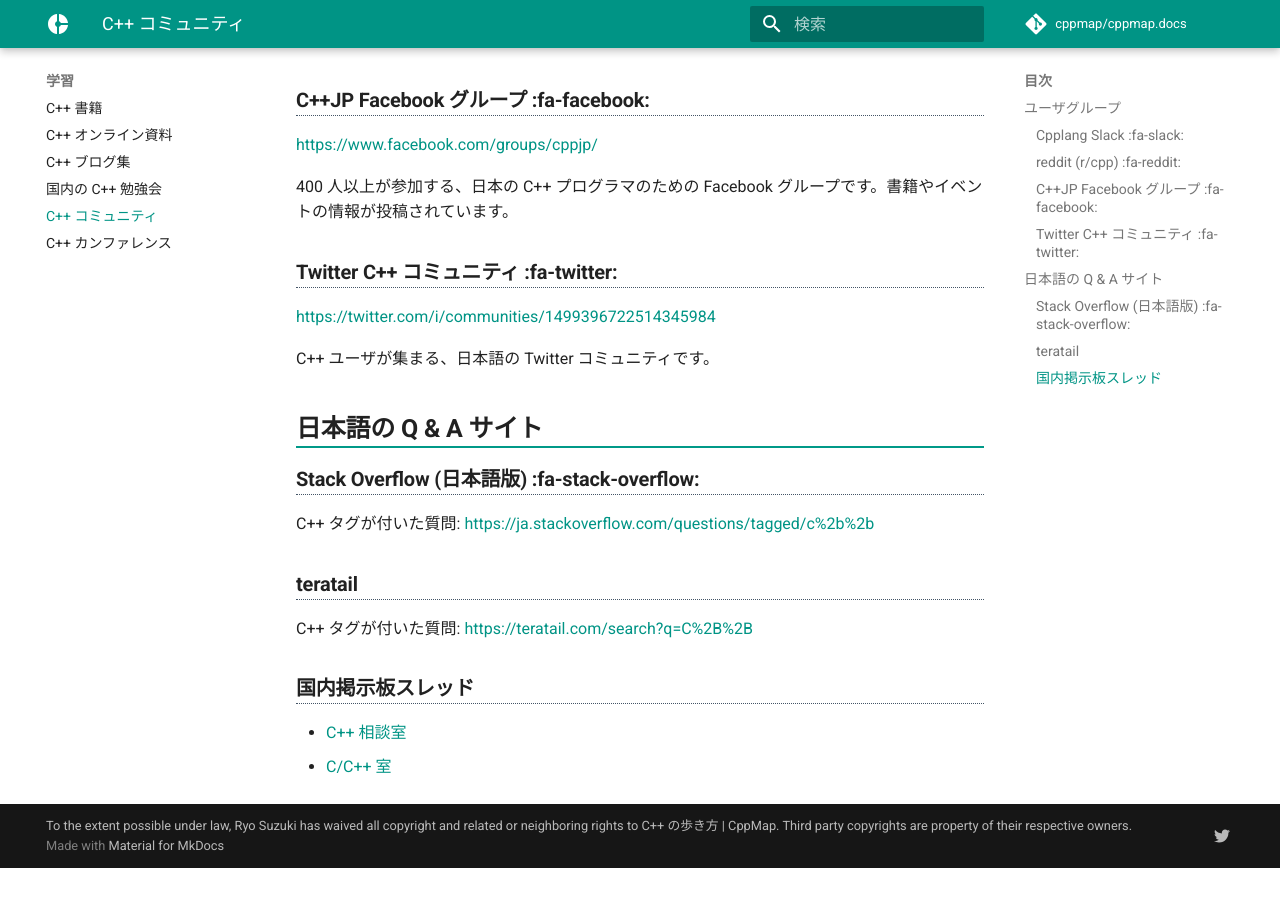
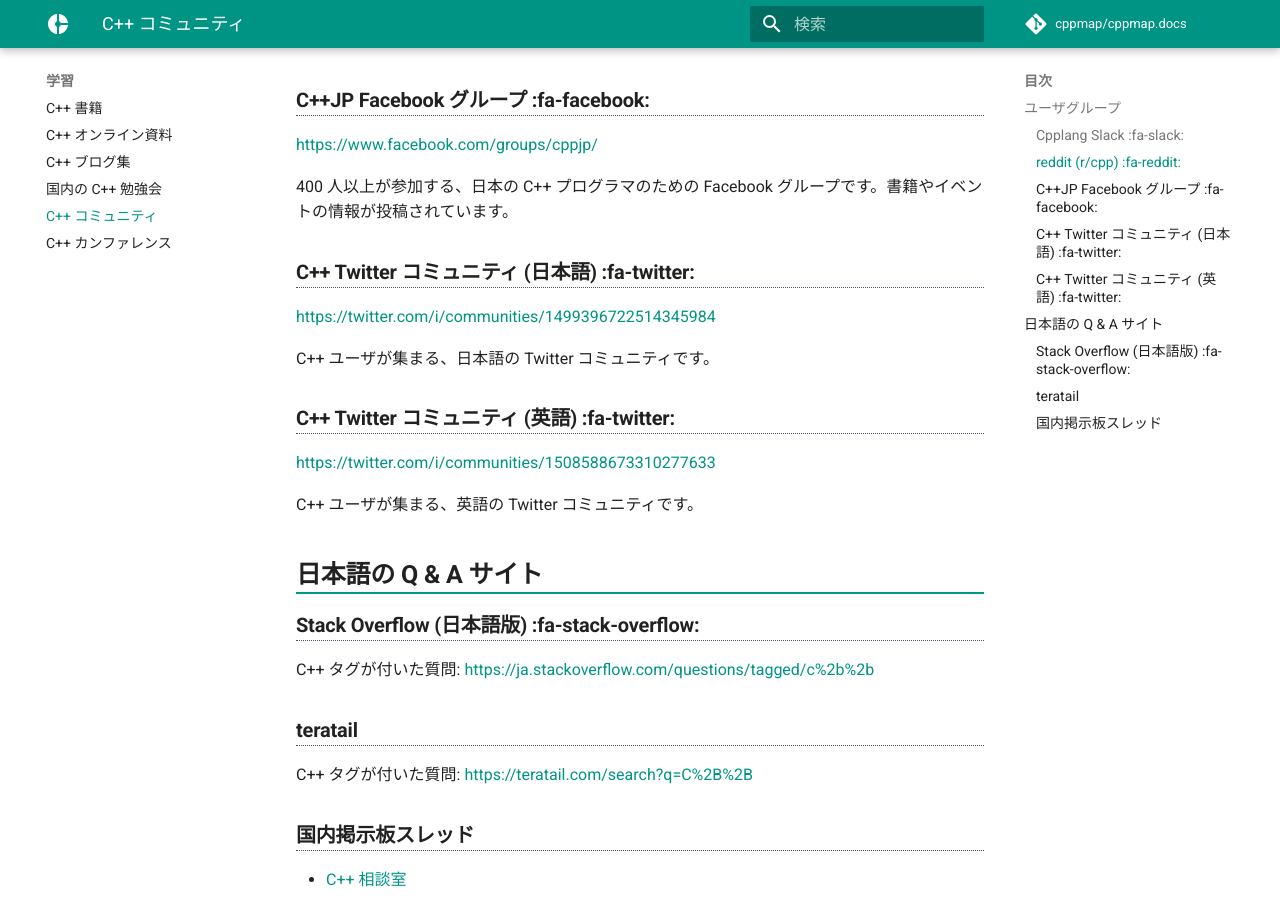
Before and after one commit to cppmap/cppmap.docs, an MkDocs documentation site: the page built from docs/learn/communities.md, in a window 1280 px wide and 900 px high, scrolled down 587 px. Built offline with MkDocs 1.6.1 and Material for MkDocs 9.7.7, drawn with Linux system fonts in a browser that asks for light colours; nearby versions of some CDN libraries; comment, search, counter and statistics services are not loaded; before the commit the page ends 1455 px from its top, so only the background shows below that.

Commit message:
Update communities.md

```diff
--- a/docs/learn/communities.md
+++ b/docs/learn/communities.md
@@ -21,11 +21,17 @@
 
 400 人以上が参加する、日本の C++ プログラマのための Facebook グループです。書籍やイベントの情報が投稿されています。
 
-### Twitter C++ コミュニティ :fa-twitter:
+### C++ Twitter コミュニティ (日本語) :fa-twitter:
 
 [https://twitter.com/i/communities/1499396722514345984](https://twitter.com/i/communities/1499396722514345984)
 
 C++ ユーザが集まる、日本語の Twitter コミュニティです。
+
+### C++ Twitter コミュニティ (英語) :fa-twitter:
+
+[https://twitter.com/i/communities/1508588673310277633](https://twitter.com/i/communities/1508588673310277633)
+
+C++ ユーザが集まる、英語の Twitter コミュニティです。
 
 
 ## 日本語の Q & A サイト
```
